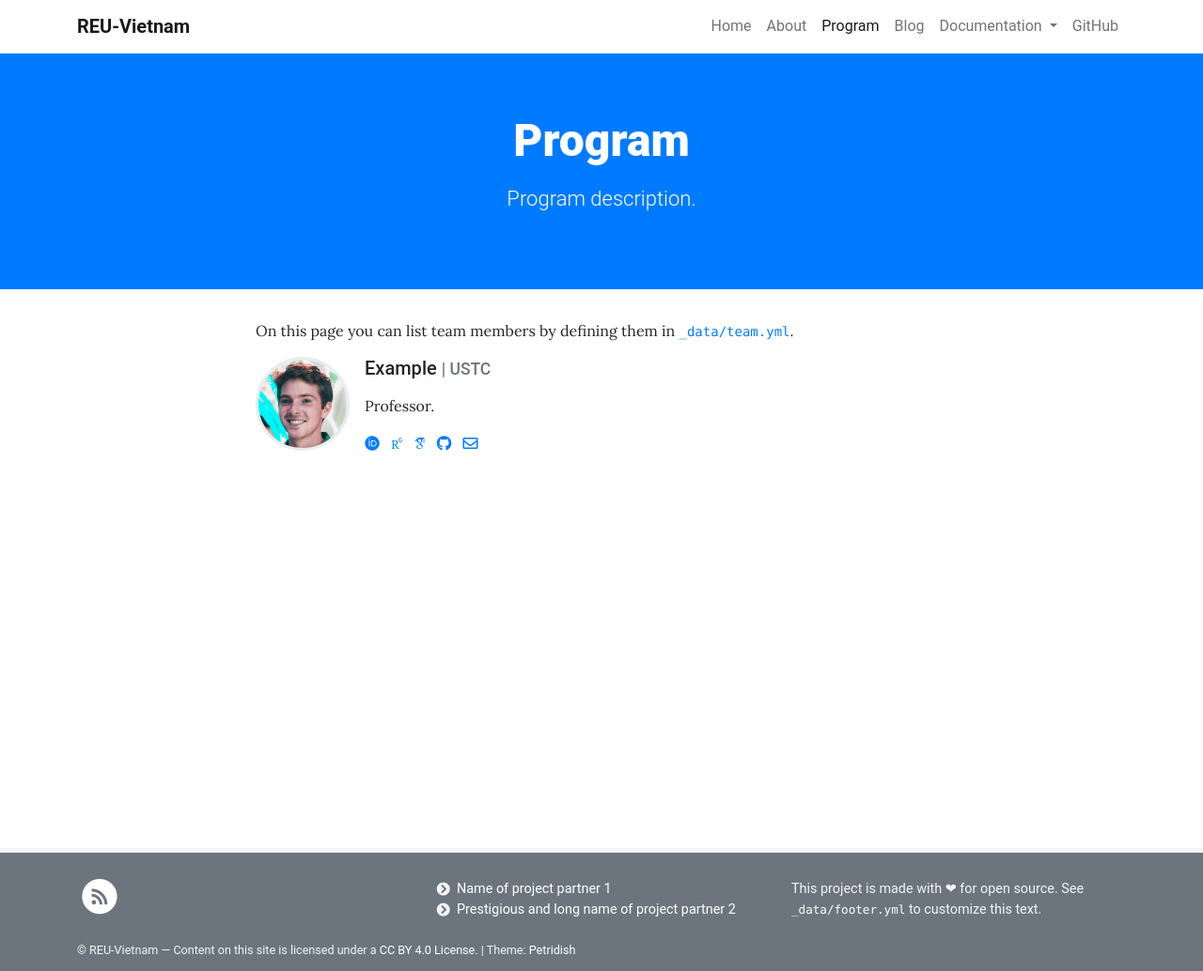
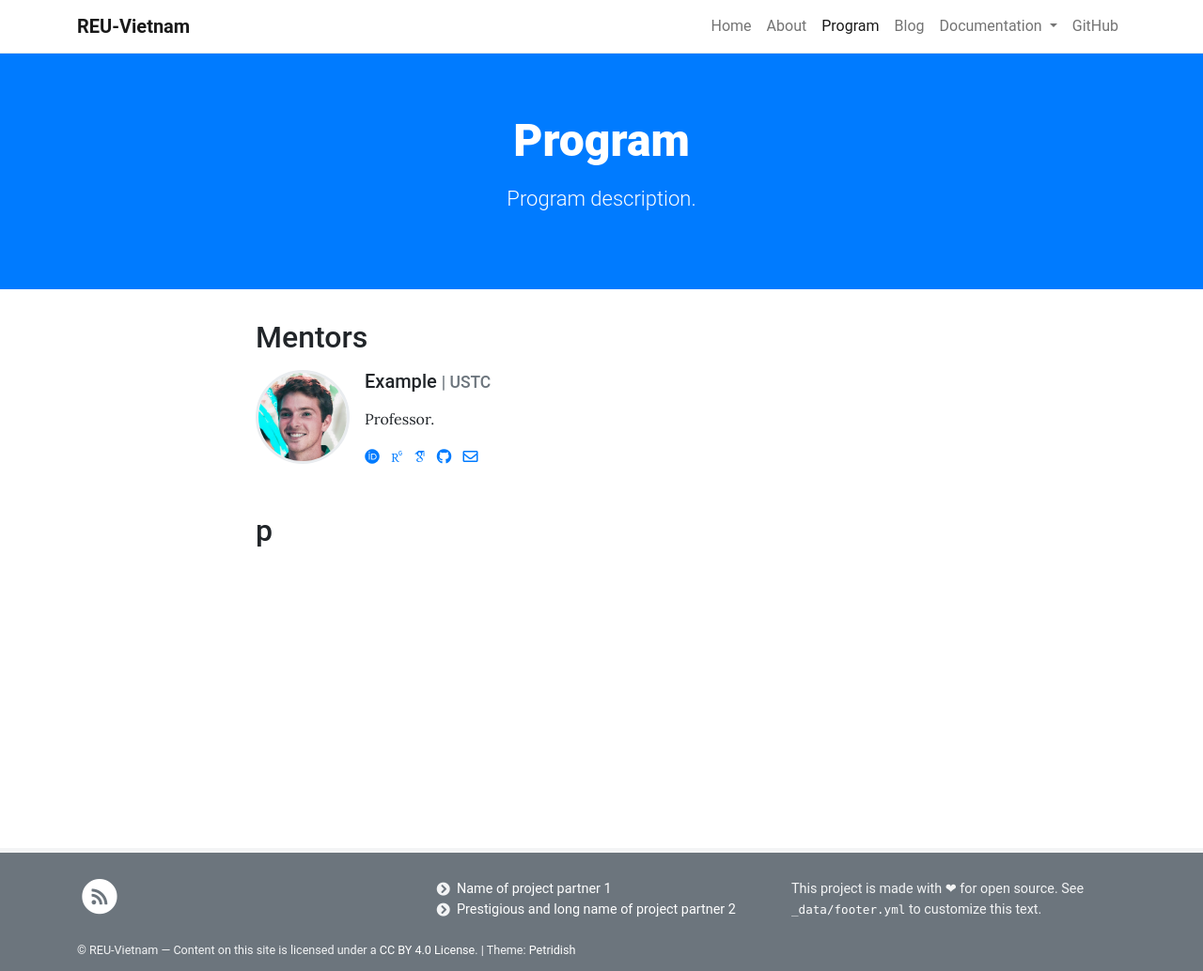
Before and after one commit to adm-vietnam/adm-vietnam.github.io, a Jekyll site: the page built from pages/team.md, in a window 1280 px wide. Shown: the whole page at 94% size. Built offline with Jekyll 4.4.1, drawn with Linux system fonts in a browser that asks for light colours; some web fonts are replaced.

Commit message:
Update team.md

```diff
--- a/pages/team.md
+++ b/pages/team.md
@@ -5,7 +5,7 @@ description: Program description.
 permalink: /Program/
 ---
 
-On this page you can list team members by defining them in [`_data/team.yml`](https://raw.githubusercontent.com/peterdesmet/petridish/main/_data/team.yml).
+## Mentors
 {% for member in site.data.Mentors %}
   <div class="d-flex team-member">
     <div class="flex-shrink-0 me-3">
@@ -69,3 +69,5 @@ On this page you can list team members by defining them in [`_data/team.yml`](ht
     </div>
   </div>
 {% endfor %}
+
+## p
```
